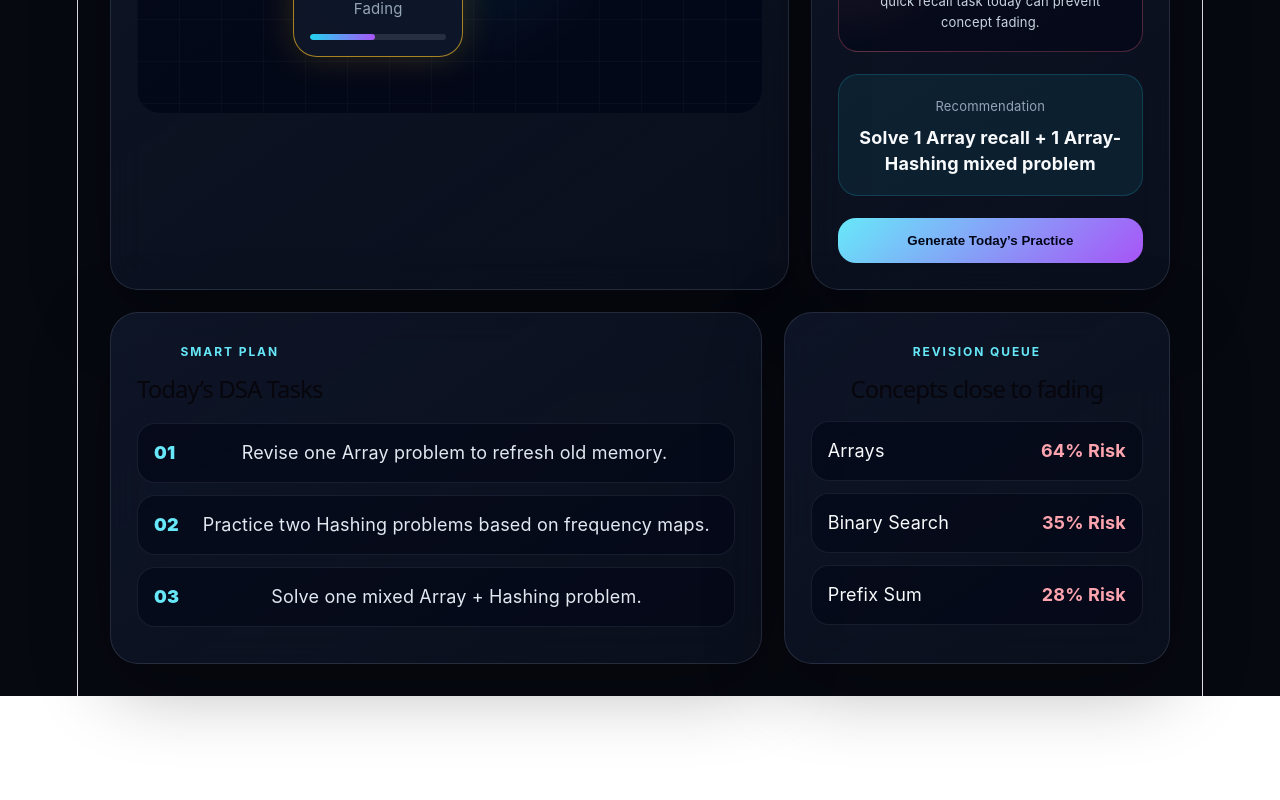
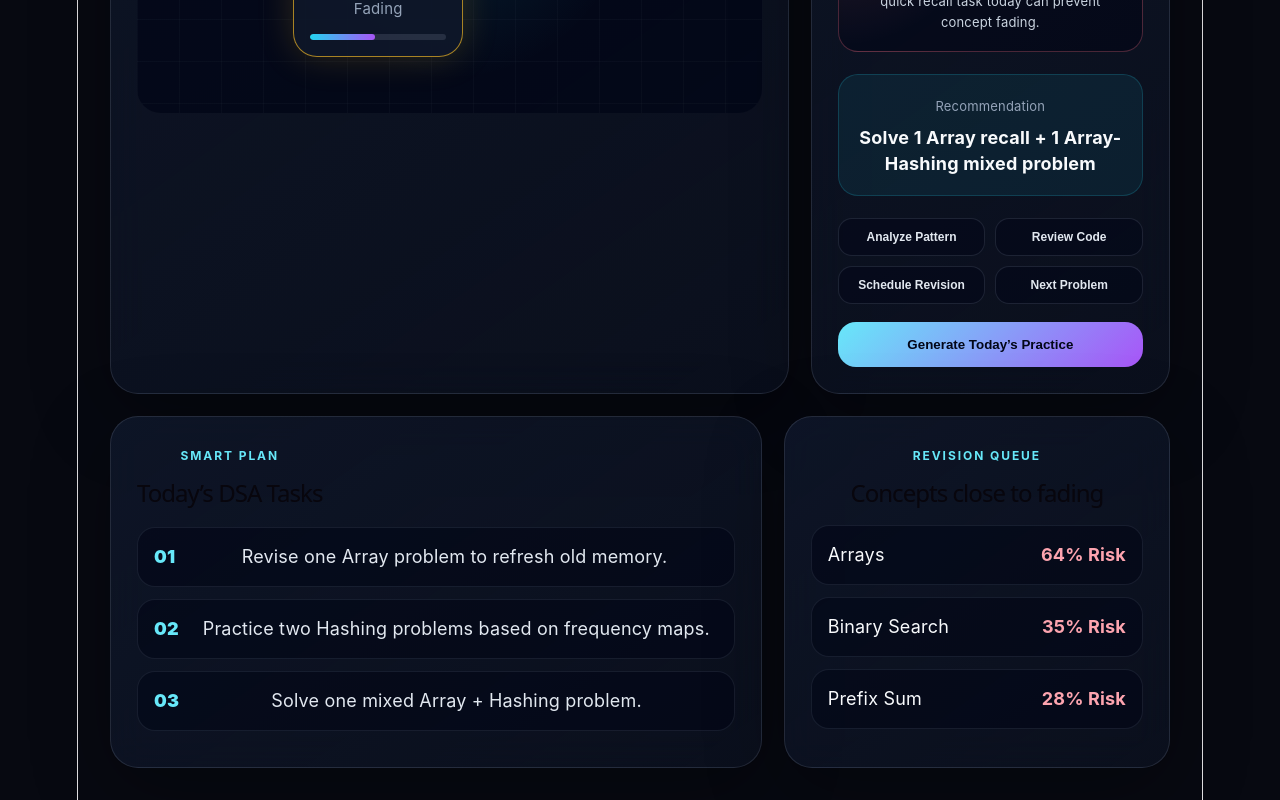
Before and after one commit to bhagwanjaane21/DSA-AI-COACH, a React app in the folder frontend/: page / in a window 1280 px wide. Shown: the part 912-1712 px from the top of the page. Before the commit the page ends 1608 px from the top, so only its background shows below. Built offline with nearby package versions, Linux system fonts and the light colour scheme; the HTML template or start-up script is replaced by a standard one.

Commit message:
Add AI mentor action buttons

```diff
--- a/frontend/src/App.css
+++ b/frontend/src/App.css
@@ -334,6 +334,32 @@ h2 {
   border: 1px solid rgba(34, 211, 238, 0.18);
 }
 
+.mentor-actions {
+  display: grid;
+  grid-template-columns: 1fr 1fr;
+  gap: 10px;
+  margin: 18px 0;
+}
+
+.mentor-actions button {
+  border: 1px solid rgba(148, 163, 184, 0.16);
+  background: rgba(2, 6, 23, 0.52);
+  color: #e2e8f0;
+  padding: 11px 10px;
+  border-radius: 14px;
+  font-weight: 800;
+  font-size: 12px;
+  cursor: pointer;
+  transition: 0.2s ease;
+}
+
+.mentor-actions button:hover {
+  border-color: rgba(103, 232, 249, 0.45);
+  color: #67e8f9;
+  transform: translateY(-2px);
+  box-shadow: 0 10px 24px rgba(34, 211, 238, 0.08);
+}
+
 .primary-btn {
   width: 100%;
   border: 0;
--- a/frontend/src/App.jsx
+++ b/frontend/src/App.jsx
@@ -158,6 +158,13 @@ function App() {
             <strong>Solve 1 Array recall + 1 Array-Hashing mixed problem</strong>
           </div>
 
+          <div className="mentor-actions">
+            <button>Analyze Pattern</button>
+            <button>Review Code</button>
+            <button>Schedule Revision</button>
+            <button>Next Problem</button>
+          </div>
+
           <button className="primary-btn">Generate Today’s Practice</button>
         </aside>
       </section>
```
